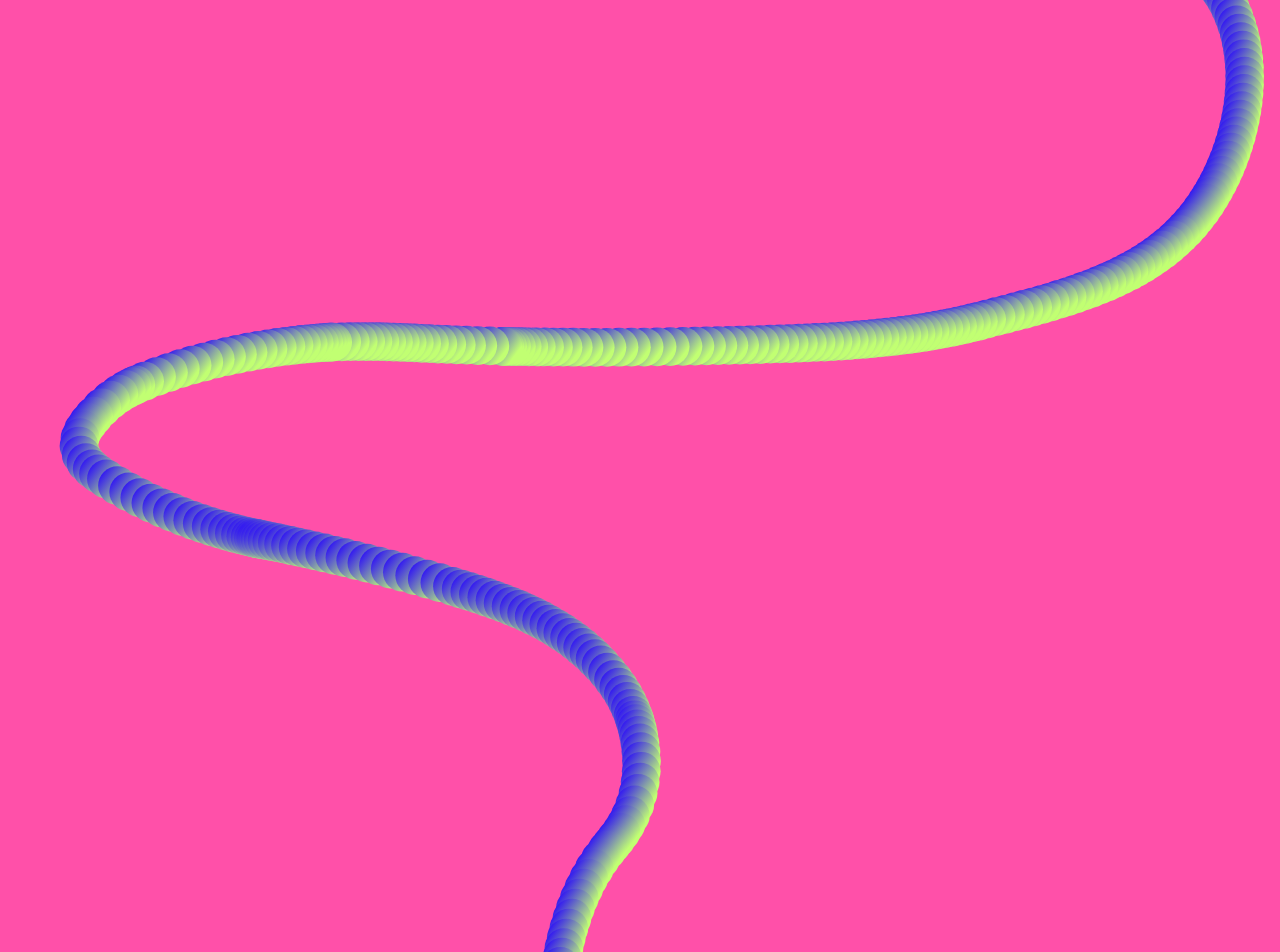
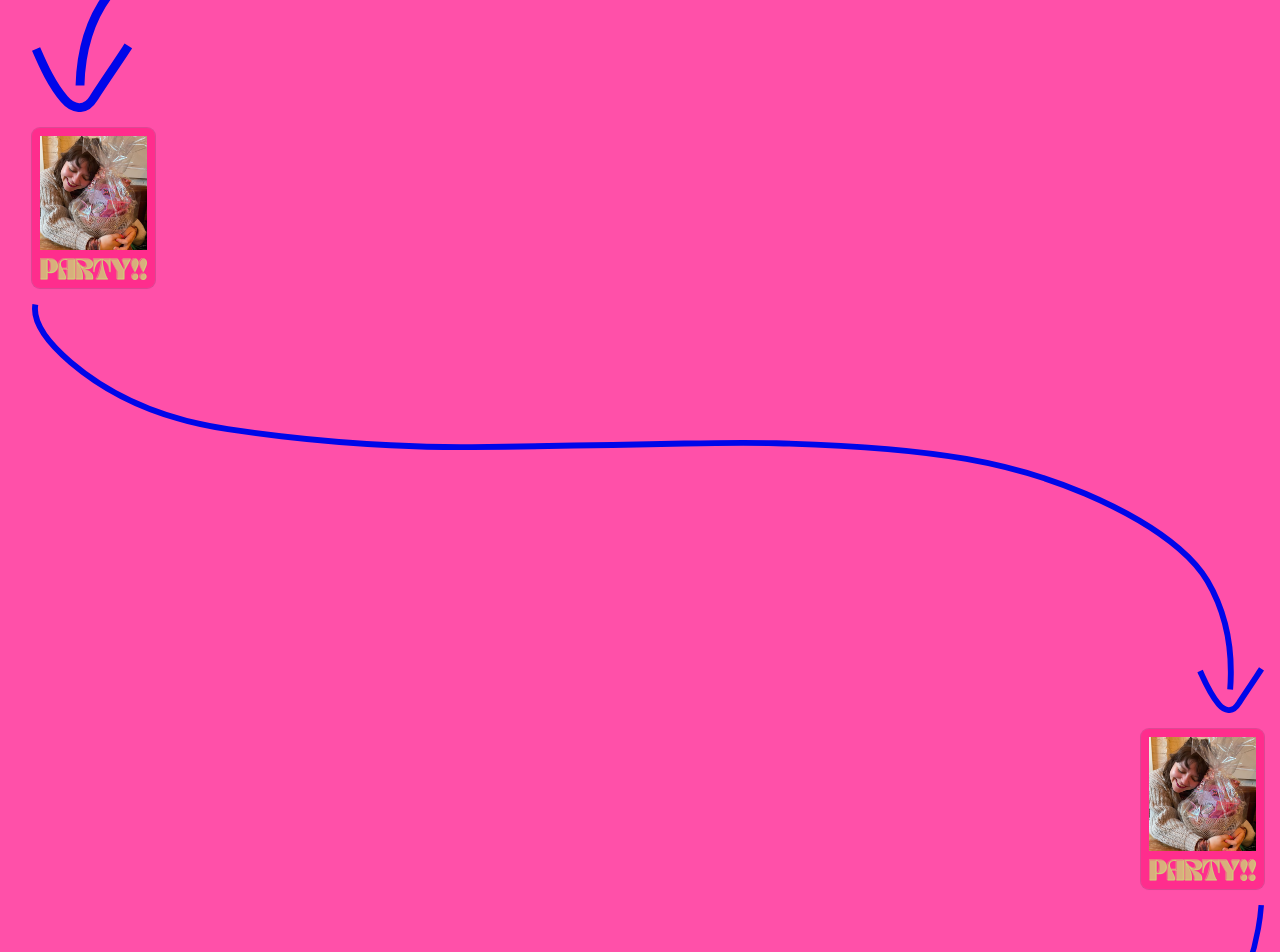
Before and after one commit to frogulator/soireesi, a plain HTML site: page index.html in a window 1280 px wide. Shown: the part 1120-2072 px from the top of the page. Drawn offline with nearby package versions, Linux system fonts and the light colour scheme.

Commit message:
timeline

```diff
--- a/index.html
+++ b/index.html
@@ -20,13 +20,32 @@
 
         <script src="https://kit.fontawesome.com/4b7b2f0f11.js" crossorigin="anonymous"></script>
 
-        <div class="outer-container">
-            <img class="tl" src="img/SVG/ex2.svg">
-            <div class="container">
+        <div class="container">
+            <img class="tl" src="img/SVG/arrow1.svg">
+            <div class="polaroid">
                 <img class="stars" src="img/stars.svg">
                 <div class="resi"></div>
                 <img class="text" src="img/party.svg">
             </div>
+            <img class="tl" src="img/SVG/arrow2_1.svg">
+            <div class="polaroid2">
+                <img class="stars" src="img/stars.svg">
+                <div class="resi"></div>
+                <img class="text" src="img/party.svg">
+            </div>
+            <img class="tl" src="img/SVG/arrow3.svg">
+            <div class="polaroid3">
+                <img class="stars" src="img/stars.svg">
+                <div class="resi"></div>
+                <img class="text" src="img/party.svg">
+            </div>
+            <img class="tl" src="img/SVG/arrow4.svg">
+            <div class="polaroid">
+                <img class="stars" src="img/stars.svg">
+                <div class="resi"></div>
+                <img class="text" src="img/party.svg">
+            </div>
+            <img class="tl" src="img/SVG/arrow5.svg">
         </div>
 
 
--- a/script.js
+++ b/script.js
@@ -16,11 +16,11 @@ function startContainerAnimation() {
       { opacity: 0, y: 50 },
       { duration: 1, opacity: 1, y: 0, ease: "back.out(1.7)" }
     )
-    .fromTo(".stars",
-      { opacity: 0, y: 70 },
-      { duration: 1, opacity: 1, y: 0, ease: "back.out(1.7)" },
-      "-=0.7"
-    );
+    // .fromTo(".stars",
+    //   { opacity: 0, y: 70 },
+    //   { duration: 1, opacity: 1, y: 0, ease: "back.out(1.7)" },
+    //   "-=0.7"
+    // );
 
 
   gsap.to(tl, {duration: 2, delay: 5});
--- a/style.css
+++ b/style.css
@@ -86,23 +86,21 @@ body {
 
 }
 
-.outer-container {
-    position: relative;
+.container {
     flex-grow: 1;
     width: 100%;
     display: flex;
-    align-items: end;
-    justify-content: space-between;
-    gap: 4vw;
+    align-items: center;
+    justify-content: center;
+    flex-direction: column;
+    gap: 2vh;
 }
 
-tl {
-    position: absolute;
+.tl {
     width: 100%;
-    background-color: #3700ff;
 }
 
-.container {
+.polaroid, .polaroid2, .polaroid3, .polaroid4  {
     box-shadow: rgba(0, 0, 0, 0.02) 0px 1px 3px 0px, rgba(27, 31, 35, 0.15) 0px 0px 0px 1px;
     padding: .5rem;
     border-radius: .5rem;
@@ -112,14 +110,20 @@ tl {
     justify-content: space-around;
     z-index: 5;
     gap: 0.5rem;
-    opacity: 0;
     width: auto;
-    aspect-ratio: 1 / 1.4;
+    aspect-ratio: 1 / 1.3;
     height: 20vh;
-    position: absolute;
-    background-color: #ff006a;
+    background-color: #ff006a6f;
     top: 3rem;
     right: 5rem;
+}
+
+.polaroid {
+    align-self: flex-start;
+}
+
+.polaroid2 {
+    align-self: flex-end;
 }
 
 .stars {
```
Also changed, not shown: img/SVG/arrow1.svg (added), img/SVG/arrow2_1.svg (added), img/SVG/arrow3.svg (added), img/SVG/arrow4.svg (added), img/SVG/arrow5.svg (added), img/resi2.jpeg (added), img/resi3.jpeg (added), 1 other file.
